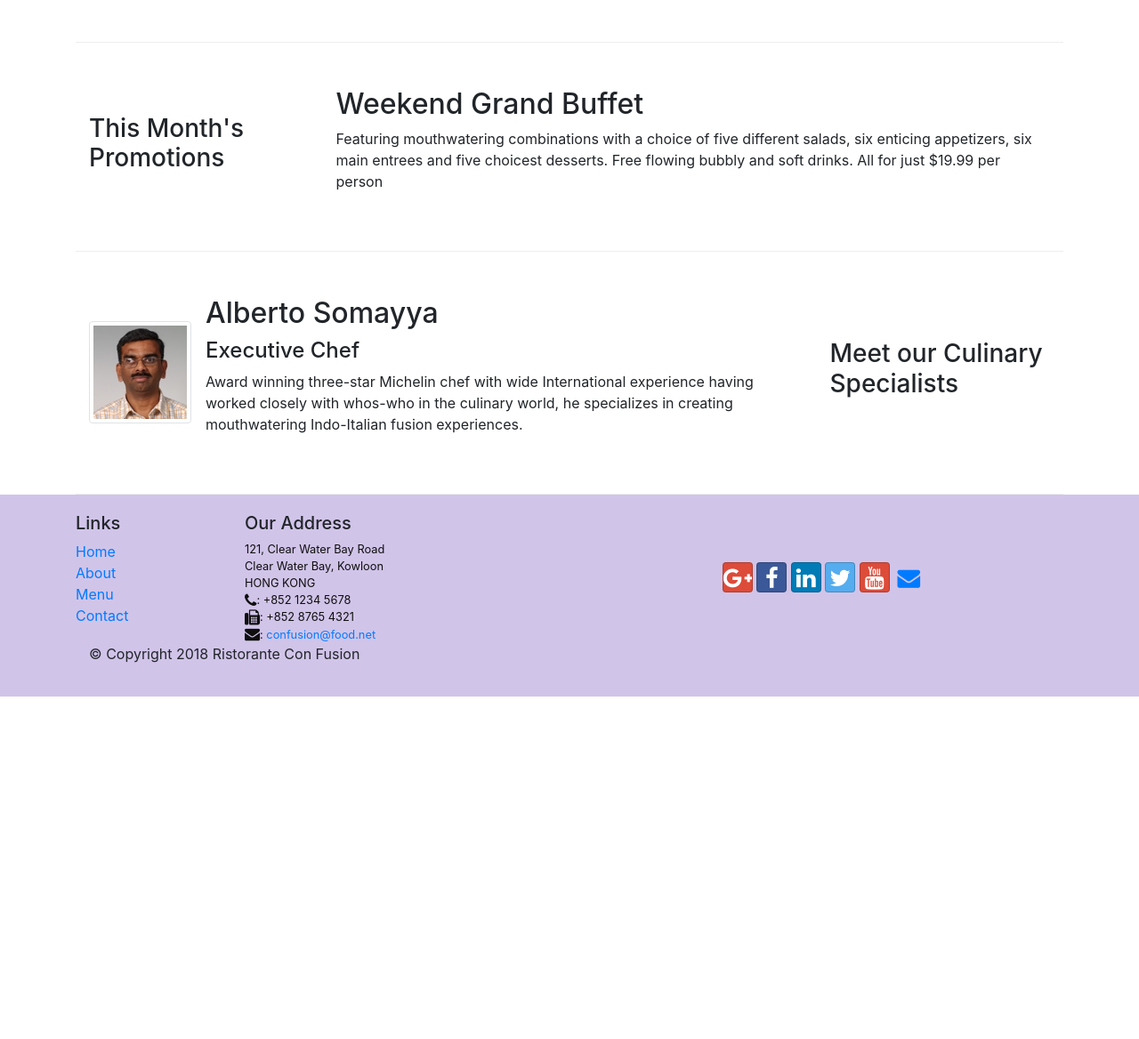
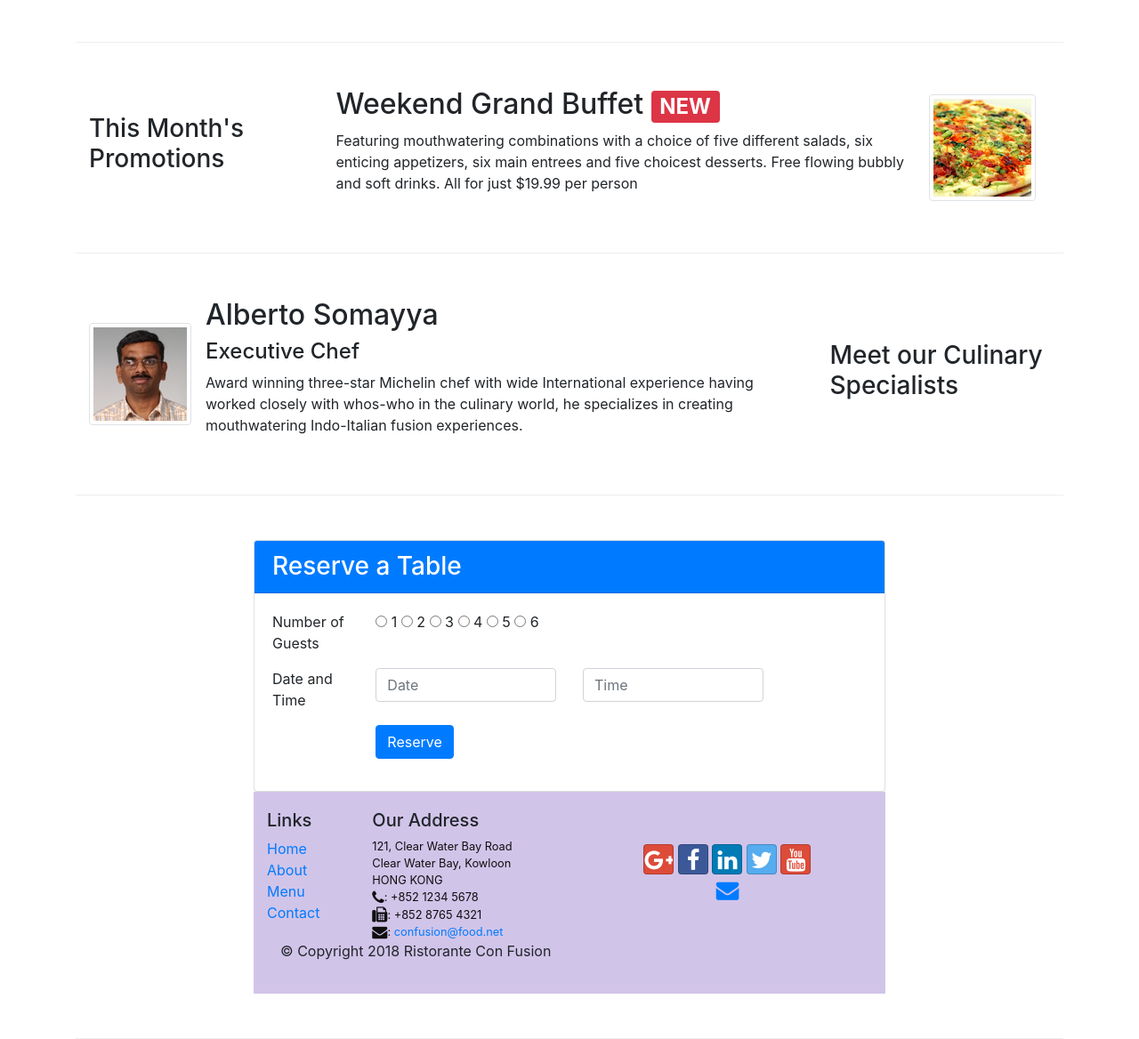
Before and after one commit to cnaant2/conFusiun, a website: page index.html in a window 1280 px wide. Shown: the part 523-1691 px from the top of the page at 89% size. Before the commit the page ends 1306 px from the top, so only its background shows below. Drawn offline with nearby package versions, Linux system fonts and the light colour scheme.

Commit message:
assignment 2

```diff
--- a/index.html
+++ b/index.html
@@ -43,8 +43,13 @@
             <h1>Ristorante con Fusion</h1>
             <p>We take inspiration from the World's best cuisines, and create a unique fusion experience. Our lipsmacking creations will tickle your culinary senses!</p>
           </div>
-          <div class="col-12 col-sm align-self-center">
+          <div class="col-12 col-sm-3 align-self-center">
             <img src="img/logo.png" class="img-fluid">
+          </div>
+          <div class="col-12 col-sm-3 align-self-center">
+            <div class="btn-group">
+              <a class="btn btn-primary btn-sm" role="button" href="#reserve">Reserve Table</a>
+            </div>
           </div>
       </div>
     </div>
@@ -79,8 +84,14 @@
                 <h3>This Month's Promotions</h3>
             </div>
             <div class="col col-sm col-md">
-                <h2>Weekend Grand Buffet</h2>
-                <p>Featuring mouthwatering combinations with a choice of five different salads, six enticing appetizers, six main entrees and five choicest desserts. Free flowing bubbly and soft drinks. All for just $19.99 per person </p>
+              <div class="media">
+                <div class="media-body">
+                  <h2>Weekend Grand Buffet <span class="badge badge-danger">NEW</span></h2>
+                  <p>Featuring mouthwatering combinations with a choice of five different salads, six enticing appetizers, six main entrees and five choicest desserts. Free flowing bubbly and soft drinks. All for just $19.99 per person </p>
+                </div>
+                <img class="d-flex mr-3 img-thumbnail align-self-center"
+                        src="img/uthappizza.png" alt="Uthappizza">
+              </div>
             </div>
         </div>
 
@@ -104,8 +115,45 @@
               </div>
             </div>
         </div>
+        <div class="row row-content align-items-center">
+          <div class="col-12 col-sm-8 offset-sm-2">
+            <a name="reserve"></a>
+            <div class="card">
+              <h3 class="card-header bg-primary text-white">Reserve a Table</h3>
+              <div class="card-body">
+                <div class="form-group row">
+                  <div class="col-12 col-sm-2">Number of Guests</div>
+                  <div class="col-12 col-sm-10">
+                    <input type="radio" name="guests" value="1"> 1
+                    <input type="radio" name="guests" value="2"> 2
+                    <input type="radio" name="guests" value="3"> 3
+                    <input type="radio" name="guests" value="4"> 4
+                    <input type="radio" name="guests" value="5"> 5
+                    <input type="radio" name="guests" value="6"> 6
+                  </div>
+                </div>
+                <div class="form-group row">
+                  <div class="col-12 col-sm-2">Date and Time</div>
+                  <div class="col-12 col-sm-4">
+                    <input type="text" class="form-control" id="resDate"
+                      name="resDate" placeholder="Date">
+                  </div>
+                  <div class="col-12 col-sm-4">
+                    <input type="text" class="form-control" id="resTime"
+                      name="resTime" placeholder="Time">
+                  </div>
+                </div>
+                <div class="form-group row">
+                  <div class="col-12 col-sm-4 offset-sm-2">
+                    <button type="submit" class="btn btn-primary">
+                      Reserve</button>
+                </div>
+
+              <div>
+            </div>
+          </div>
+        </div>
     </div>
-
     <footer class="footer">
         <div class="container">
             <div class="row">
```
